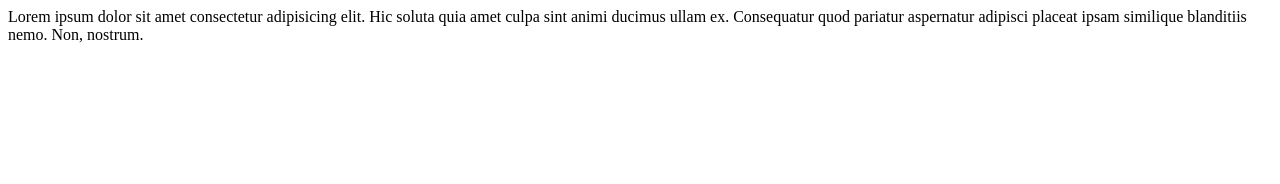
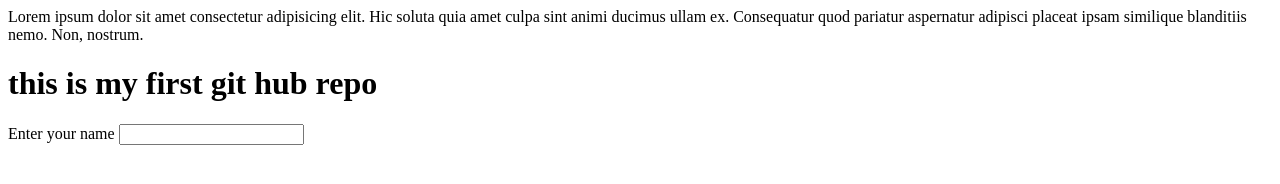
Before and after one commit to Neha-1118/1st-git-repository, a plain HTML site: page git.html in a window 1280 px wide. Drawn offline with Linux system fonts and the light colour scheme.

Commit message:
form added

```diff
--- a/git.html
+++ b/git.html
@@ -4,7 +4,12 @@
 </head>
 <body>
     <p>Lorem ipsum dolor sit amet consectetur adipisicing elit. Hic soluta quia amet culpa sint animi ducimus ullam ex. Consequatur quod pariatur aspernatur adipisci placeat ipsam similique blanditiis nemo. Non, nostrum.</p>
+    <h1>this is my first git hub repo</h1>
+    <form>
+        <label>Enter your name</label>
+        <input type="text"/>
 
 
+    </form>
 </body>
 </html>
```
